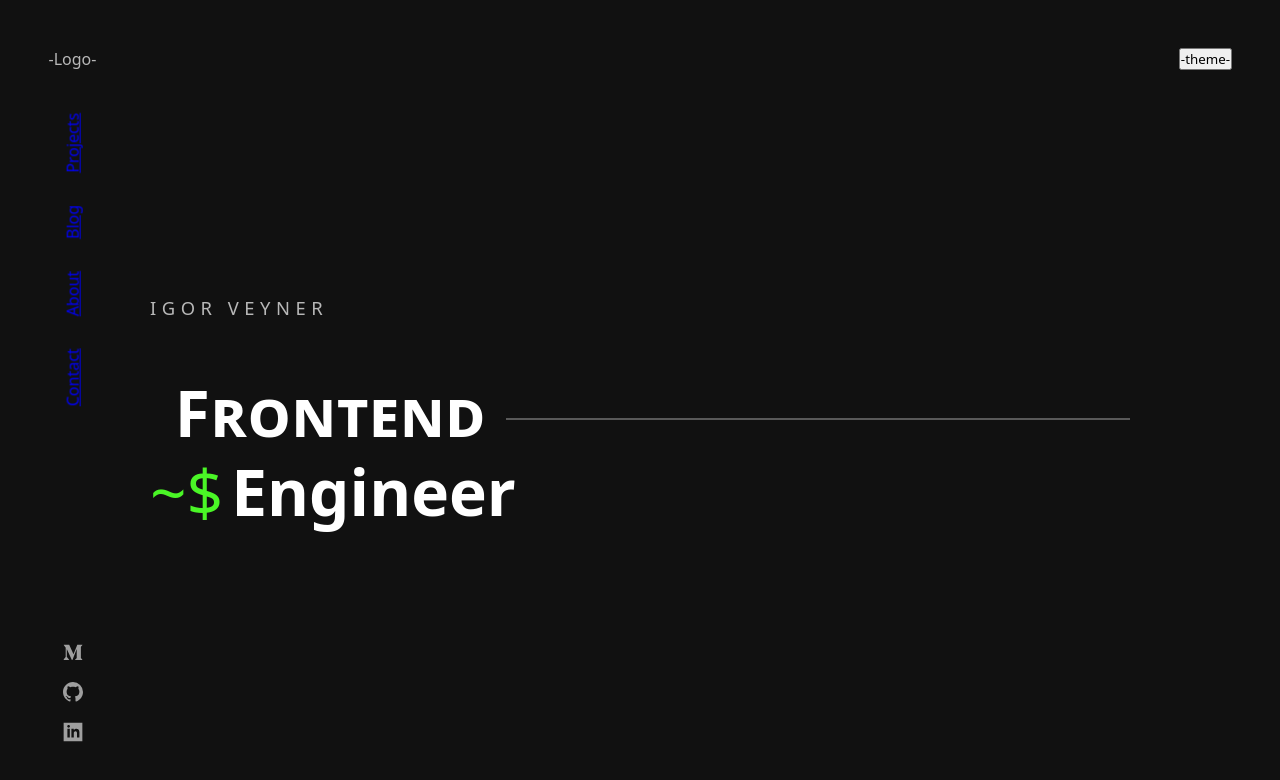
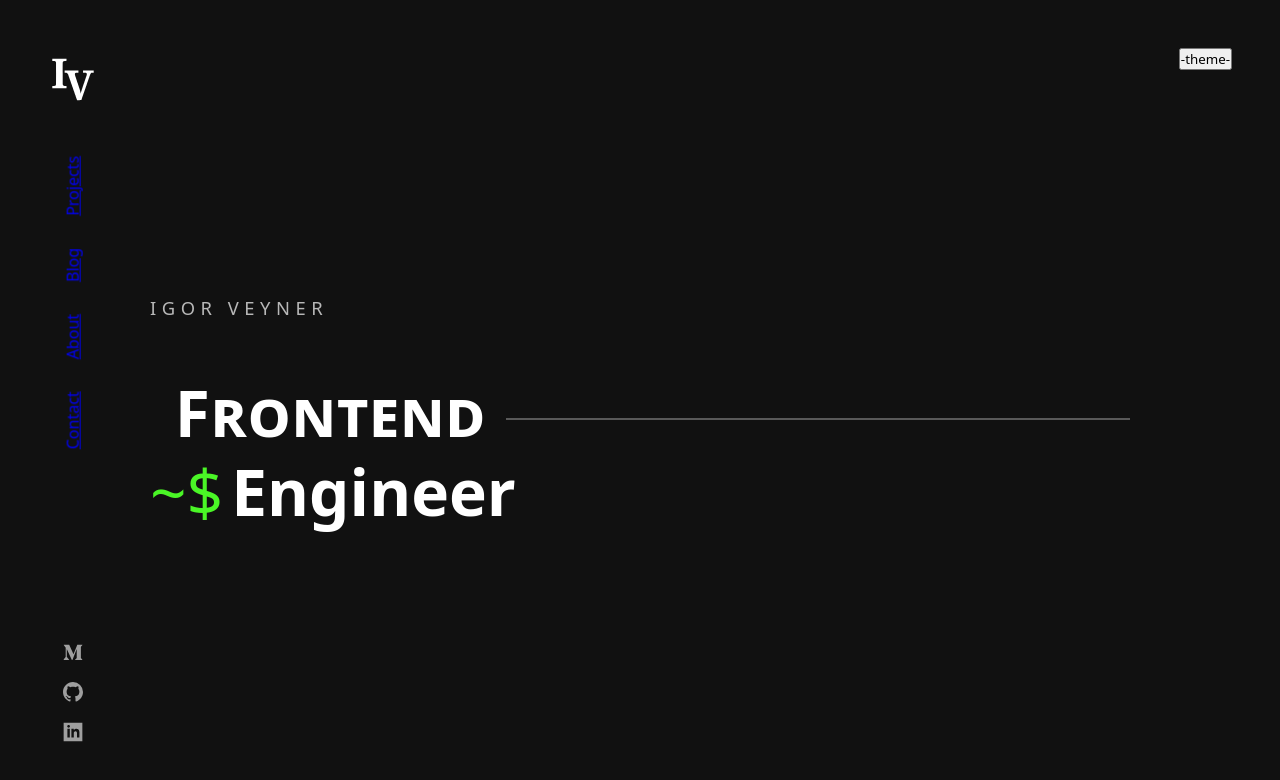
Before and after one commit to IgoVeyner/portfolio, a React (Create React App) app: page / in a window 1280 px wide. Shown: the top 780 px of the page. Built offline with nearby package versions, Linux system fonts and the light colour scheme.

Commit message:
add logo and hover animation

```diff
--- a/src/components/Logo/index.css
+++ b/src/components/Logo/index.css
@@ -2,6 +2,26 @@
   position: relative;
   top: var(--spaceOuter);
   z-index: 1024;
+  height: 65px;
+  width: 65px;
+}
+
+.logo-svg {
+  transition: fill 3s;
+}
+
+.logo-svg:hover {
+  fill: var(--hexLinuxGreen);
+  transition: fill .5s;
+  animation: shake 1s;
+}
+
+.dark-logo {
+  fill: white;
+}
+
+.light-logo {
+  fill: black;
 }
 
 @media only screen and (max-width: 700px) {
@@ -10,3 +30,16 @@
     left: var(--spaceOuter);
   }
 }
+
+@keyframes shake {
+  10% { transform: translateX(3px) rotate(2deg) }
+  20% { transform: translateX(-3px) rotate(-2deg); }
+  30% { transform: translateX(3px) rotate(2deg); }
+  40% { transform: translateX(-3px) rotate(-2deg); }
+  50% { transform: translateX(2px) rotate(1deg); }
+  60% { transform: translateX(-2px) rotate(-1deg); }
+  70% { transform: translateX(2px) rotate(1deg); }
+  80% { transform: translateX(-2px) rotate(-1deg); }
+  90% { transform: translateX(1px) rotate(0); }
+  100% {transform: translateX(-1px) rotate(0); }
+}
--- a/src/components/Logo/index.js
+++ b/src/components/Logo/index.js
@@ -1,8 +1,78 @@
+import { useSelector } from 'react-redux'
 import './index.css'
 
 const Logo = () => {
+  const theme = useSelector(state => state.theme)
+  const logoColor = theme === "dark" ? "dark-logo" : "light-logo"
+
   return (
-    <div className="logo">-Logo-</div>
+    <a href="#" className="logo">
+      <svg className={`logo-svg ${logoColor}`} viewBox="0 0 1200.000000 1200.000000" >
+        <g transform="translate(0.000000,1200.000000) scale(0.100000,-0.100000)" >
+          <path
+            d="M2277 10013 c-4 -3 -7 -93 -7 -199 l0 -192 203 -5 c224 -6 292 -18 356 -63
+            46 -34 89 -97 116 -174 20 -54 20 -92 20 -2080 0 -1991 0 -2026 -20 -2080 -37
+            -104 -81 -160 -158 -201 -39 -21 -59 -23 -277 -28 l-235 -6 -3 -202 -2 -203 1299
+            0 c715 0 1306 3 1315 6 14 5 16 31 16 189 0 161 -2 184 -17 197 -15 13 -58 17 -243
+            20 -213 4 -227 6 -269 28 -85 46 -129 107 -165 231 -14 50 -16 244 -16 2049 0 1825
+            1 1998 17 2049 23 80 49 133 82 170 65 73 143 92 406 100 l200 6 3 185 c2 165 1
+            186 -15 197 -13 10 -289 13 -1308 13 -711 0 -1295 -3 -1298 -7z"
+          />
+          <path d="M4580 7843 c-8 -3 -18 -11 -22 -17 -11 -16 -9 -358 2 -376 7 -12 41 -16 157
+          -21 143 -6 207 -19 235 -47 7 -7 17 -12 23 -12 30 -1 179 -171 201 -230 3 -8 11 -28
+          18 -45 26 -58 64 -166 75 -210 4 -17 12 -39 18 -50 12 -23 31 -76 43 -120 5 -16 25
+          -75 45 -130 20 -55 40 -113 45 -130 4 -16 18 -55 30 -85 12 -30 25 -68 30 -85 5 -16
+          14 -46 21 -65 21 -60 36 -104 51 -145 26 -71 40 -109 48 -140 5 -16 18 -55 30 -85 12
+          -30 26 -68 30 -85 5 -16 25 -75 45 -130 20 -55 40 -113 45 -130 10 -35 28 -87 45
+          -130 17 -40 35 -93 45 -130 5 -16 18 -55 30 -85 12 -30 25 -69 30 -86 4 -18 11 -37
+          15 -44 4 -7 11 -26 15 -44 5 -17 18 -56 30 -86 12 -30 25 -68 30 -85 9 -34 28 -87 45
+          -130 17 -40 35 -93 45 -130 5 -16 18 -55 30 -85 12 -30 25 -69 30 -86 4 -18 11 -37
+          15 -44 4 -7 11 -26 15 -44 5 -17 18 -56 30 -86 12 -30 25 -68 30 -85 9 -34 28 -87 45
+          -130 17 -40 35 -93 45 -130 5 -16 18 -55 30 -85 12 -30 25 -69 30 -86 4 -18 11 -37
+          15 -44 4 -7 11 -26 15 -44 5 -17 18 -56 30 -86 12 -30 25 -68 30 -85 10 -37 28 -90
+          45 -130 17 -43 36 -96 45 -130 5 -16 18 -55 30 -85 12 -30 25 -69 30 -86 4 -18 11
+          -37 15 -44 4 -7 11 -26 15 -44 5 -17 18 -56 30 -86 12 -30 25 -68 30 -85 10 -37 28
+          -90 45 -130 17 -42 35 -94 45 -130 27 -95 43 -125 64 -125 11 0 183 0 381 -1 357 0
+          360 0 378 22 9 12 17 30 17 41 0 11 6 32 14 46 14 29 33 80 46 127 5 17 25 75 45
+          130 20 55 40 114 45 130 4 17 18 55 30 85 12 30 25 69 30 85 11 39 29 91 46 133 8
+          18 14 41 14 50 0 10 5 23 11 29 6 6 14 26 19 44 8 33 17 60 46 142 8 20 20 54 28 75
+          27 74 38 108 46 137 5 17 18 55 30 85 12 30 25 69 30 85 10 37 28 90 45 130 17 43
+          36 96 45 130 5 17 18 55 30 85 12 30 25 69 30 85 5 17 14 46 21 65 21 60 36 104 51
+          145 26 71 40 109 48 140 5 17 18 55 30 85 12 30 25 69 30 86 4 18 11 37 15 44 4 7
+          11 26 15 44 5 17 18 56 30 86 12 30 26 69 30 85 5 17 25 75 45 130 20 55 40 114 45
+          130 10 35 28 87 45 130 17 40 35 93 45 130 5 17 18 55 30 85 12 30 25 69 30 86 4 18
+          11 37 15 44 4 7 11 26 15 44 5 17 18 56 30 86 12 30 25 69 30 85 10 37 28 90 45 130
+          17 43 35 95 45 130 5 17 25 75 45 130 20 55 40 114 45 130 4 17 18 55 30 85 12 30 25
+          69 30 85 13 46 53 158 76 213 8 18 14 39 14 47 0 8 6 29 14 47 8 18 21 51 29 73 25
+          69 49 129 63 160 7 17 15 37 19 45 20 49 84 138 117 161 32 23 42 24 253 29 l220 5
+          0 205 0 205 -985 0 -985 0 0 -205 0 -205 260 -5 260 -5 53 -29 c71 -39 106 -86 122
+          -163 10 -50 10 -76 1 -125 -17 -88 -40 -177 -57 -216 -8 -18 -14 -39 -14 -47 0 -8
+          -6 -29 -14 -47 -16 -40 -35 -93 -46 -133 -5 -16 -25 -75 -45 -130 -20 -55 -40 -113
+          -45 -130 -4 -16 -14 -46 -21 -65 -6 -19 -17 -51 -24 -70 -7 -19 -18 -51 -24 -70 -7
+          -19 -16 -48 -21 -65 -11 -39 -29 -91 -46 -133 -8 -18 -14 -40 -14 -50 0 -9 -7 -26
+          -15 -36 -8 -11 -15 -28 -15 -38 0 -9 -6 -32 -14 -50 -17 -42 -35 -94 -46 -133 -5
+          -16 -14 -46 -21 -65 -6 -19 -17 -51 -24 -70 -7 -19 -18 -51 -24 -70 -7 -19 -17 -48
+          -21 -65 -5 -16 -25 -75 -45 -130 -20 -55 -40 -113 -45 -130 -11 -40 -30 -93 -46 -133
+          -8 -18 -14 -39 -14 -47 0 -8 -6 -29 -14 -47 -17 -41 -35 -94 -46 -133 -5 -16 -25
+          -75 -45 -130 -20 -55 -40 -113 -44 -130 -5 -16 -13 -41 -19 -55 -5 -14 -18 -52 -27
+          -85 -10 -33 -22 -71 -28 -85 -5 -14 -13 -41 -18 -60 -4 -19 -15 -57 -23 -85 -9 -27
+          -22 -72 -30 -100 -8 -27 -19 -63 -25 -80 -5 -16 -17 -57 -26 -90 -9 -33 -23 -80 -31
+          -105 -8 -25 -14 -51 -14 -58 0 -8 -10 -45 -21 -84 -23 -75 -39 -76 -39 -4 0 21 -7 70
+          -15 110 -9 39 -23 105 -31 146 -8 41 -22 98 -30 126 -8 28 -14 59 -14 70 0 10 -6 39
+          -14 64 -8 25 -21 71 -30 103 -33 119 -49 173 -61 207 -7 19 -18 51 -24 70 -7 19 -16
+          49 -21 65 -5 17 -14 46 -21 65 -6 19 -17 51 -24 70 -7 19 -18 51 -24 70 -7 19 -16 49
+          -21 65 -4 17 -12 41 -17 55 -16 40 -34 92 -43 125 -5 17 -14 46 -21 65 -6 19 -17 51
+          -24 70 -7 19 -18 51 -24 70 -7 19 -16 49 -21 65 -8 29 -19 61 -45 135 -7 19 -41 123
+          -75 230 -34 107 -68 210 -76 228 -8 18 -14 39 -14 47 0 8 -6 29 -14 47 -17 42 -35 94
+          -46 133 -5 17 -14 46 -21 65 -6 19 -17 51 -24 70 -7 19 -18 51 -24 70 -7 19 -16 49
+          -21 65 -5 17 -14 46 -21 65 -6 19 -17 51 -24 70 -7 19 -18 51 -24 70 -7 19 -16 49
+          -21 65 -5 17 -14 46 -21 65 -6 19 -17 51 -24 70 -43 122 -75 270 -75 344 0 82 31 150
+          87 193 73 56 82 58 326 63 188 4 229 8 237 20 13 20 13 360 0 380 -8 13 -160 15 -1252
+          17 -684 1 -1250 -1 -1258 -4z"
+          />
+        </g>
+      </svg>
+    </a>
   )
 }
 
```
